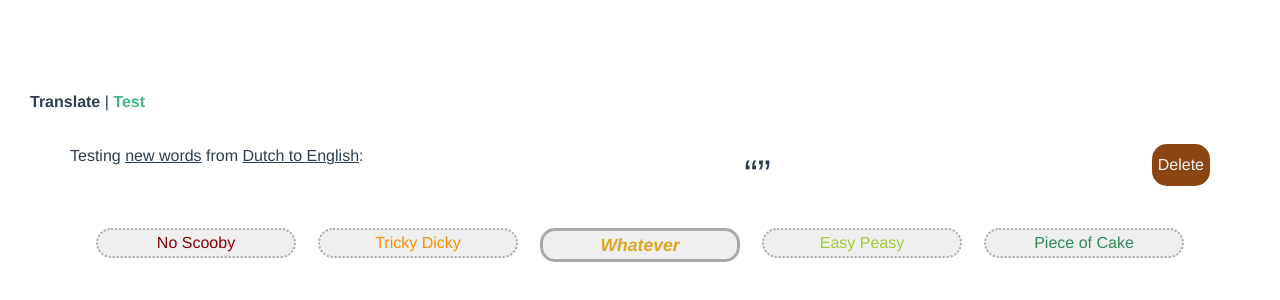
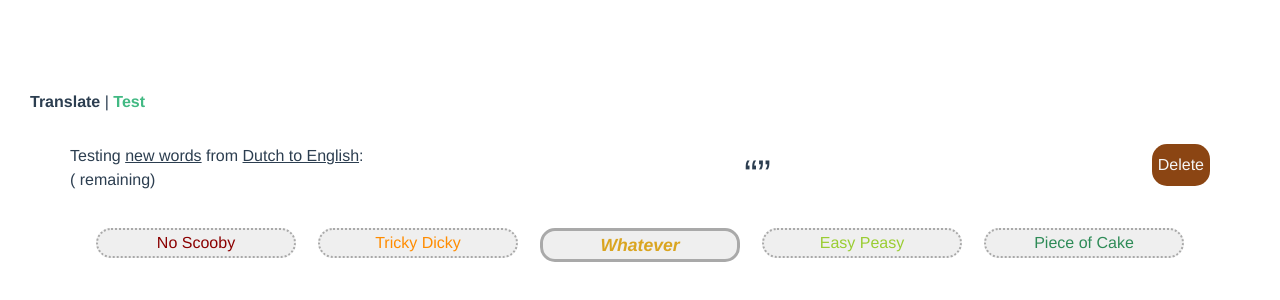
Before and after one commit to DaddysWorkLtd/vrhotspots, a Vue app in the folder client/vocabby/: page /test in a window 1280 px wide. Shown: the top 300 px of the page. Built offline with nearby package versions, Linux system fonts and the light colour scheme; no server answers.

Commit message:
Displays number remaining

```diff
--- a/client/vocabby/src/views/Test.vue
+++ b/client/vocabby/src/views/Test.vue
@@ -1,7 +1,8 @@
 <template>
   <div class="container">
     <div class="row">
-      <div class="options">Testing <span @click="toggleQuestionType" class="clickable">{{questionType}} words</span> from <span @click="toggleLanguage" class="clickable">{{languages}}</span>:</div>
+      <div class="options">Testing <span @click="toggleQuestionType" class="clickable">{{questionType}} words</span> from <span @click="toggleLanguage" class="clickable">{{languages}}</span>:
+        <br />({{question.remaining}} remaining)</div>
       <div class="question">
         &ldquo;{{ question.word }}&rdquo;
       </div>
```
